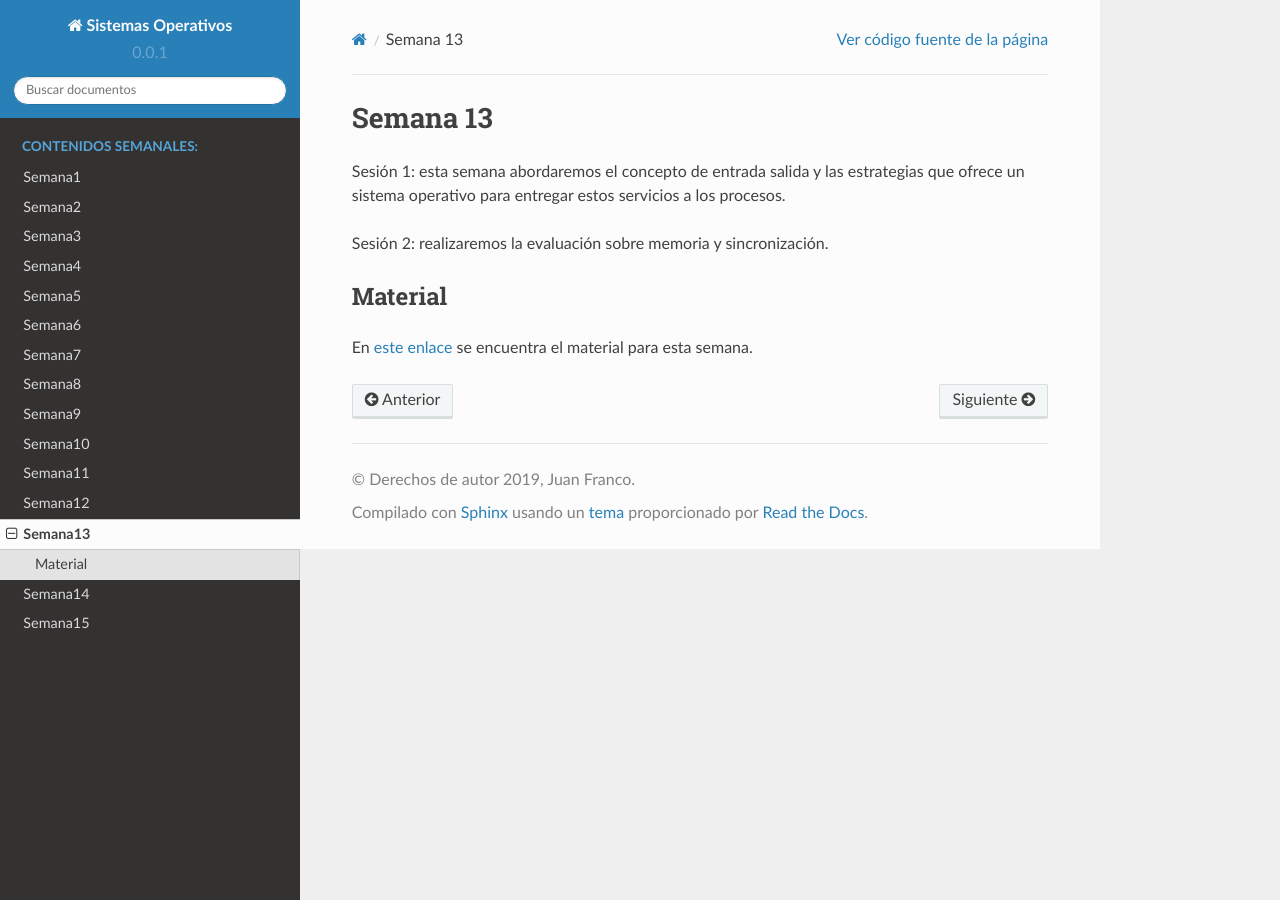
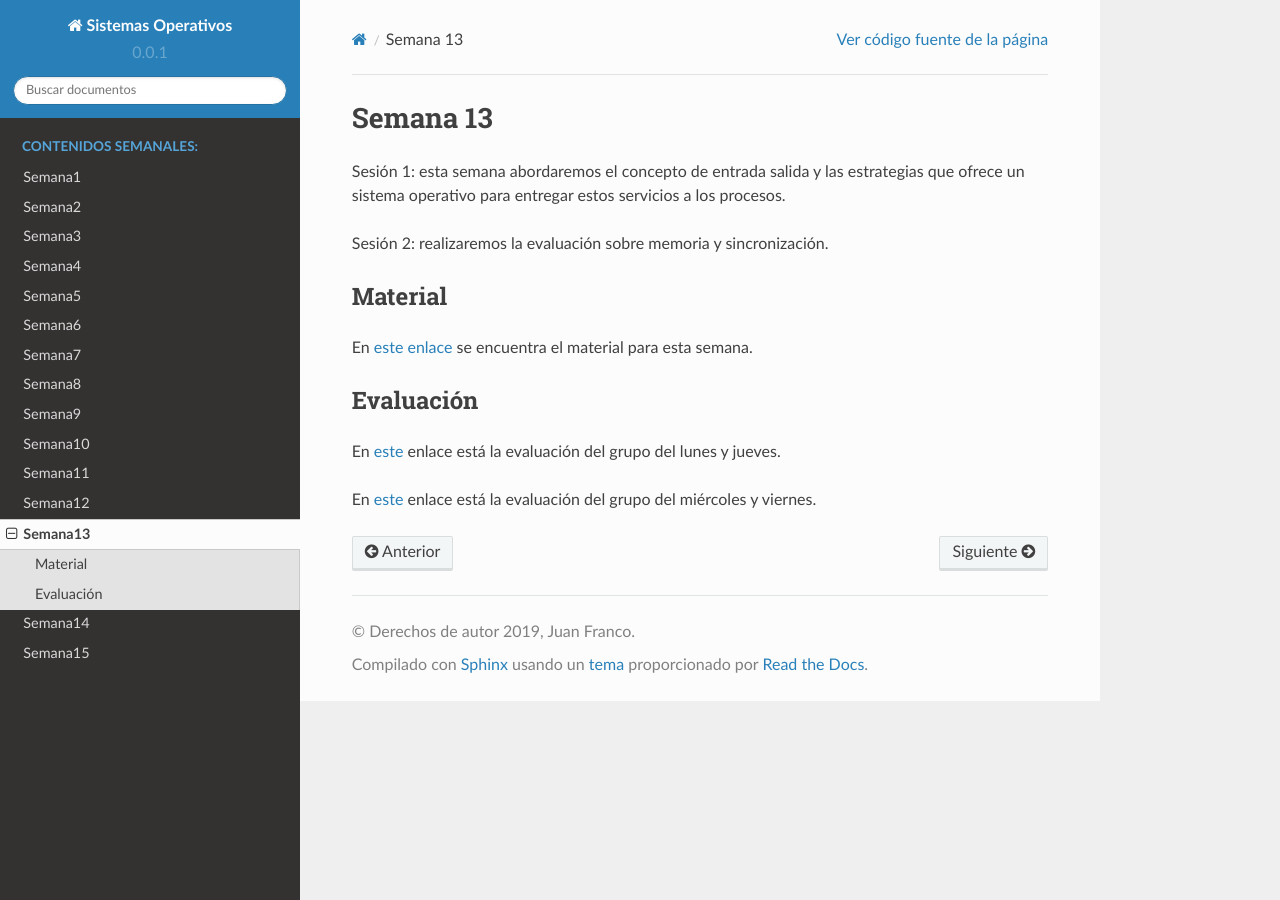
Before and after one commit to juanferfranco/sistemasoperativos, a Sphinx documentation site: the page built from docs/_semana13/semana13.rst, in a window 1280 px wide. Built offline with Sphinx 7.4.7 and the Read the Docs theme 2.0.0, drawn with Linux system fonts in a browser that asks for light colours.

Commit message:
add evaluation 5 links

```diff
--- a/docs/_semana13/semana13.rst
+++ b/docs/_semana13/semana13.rst
@@ -10,3 +10,12 @@ Material
 ---------
 En `este enlace <https://drive.google.com/open?id=1LdGz4W9xe2uRBVUaeqr7F7Wbi3r5EpvRBzbDc2sZVbQ>`__ se encuentra el material
 para esta semana.
+
+Evaluación
+------------
+En `este <https://drive.google.com/open?id=1o2XzDqDGfa0KpRVxK-0qBX6Klv9CRBzoUYSFr9xVaWU>`__ enlace está la evaluación
+del grupo del lunes y jueves.
+
+
+En `este <https://drive.google.com/open?id=14lXYmaUQklnMnx9Hw2Xu_bZmvCSLSCMlRf4YGrcn_6o>`__ enlace está la evaluación
+del grupo del miércoles y viernes.
```
